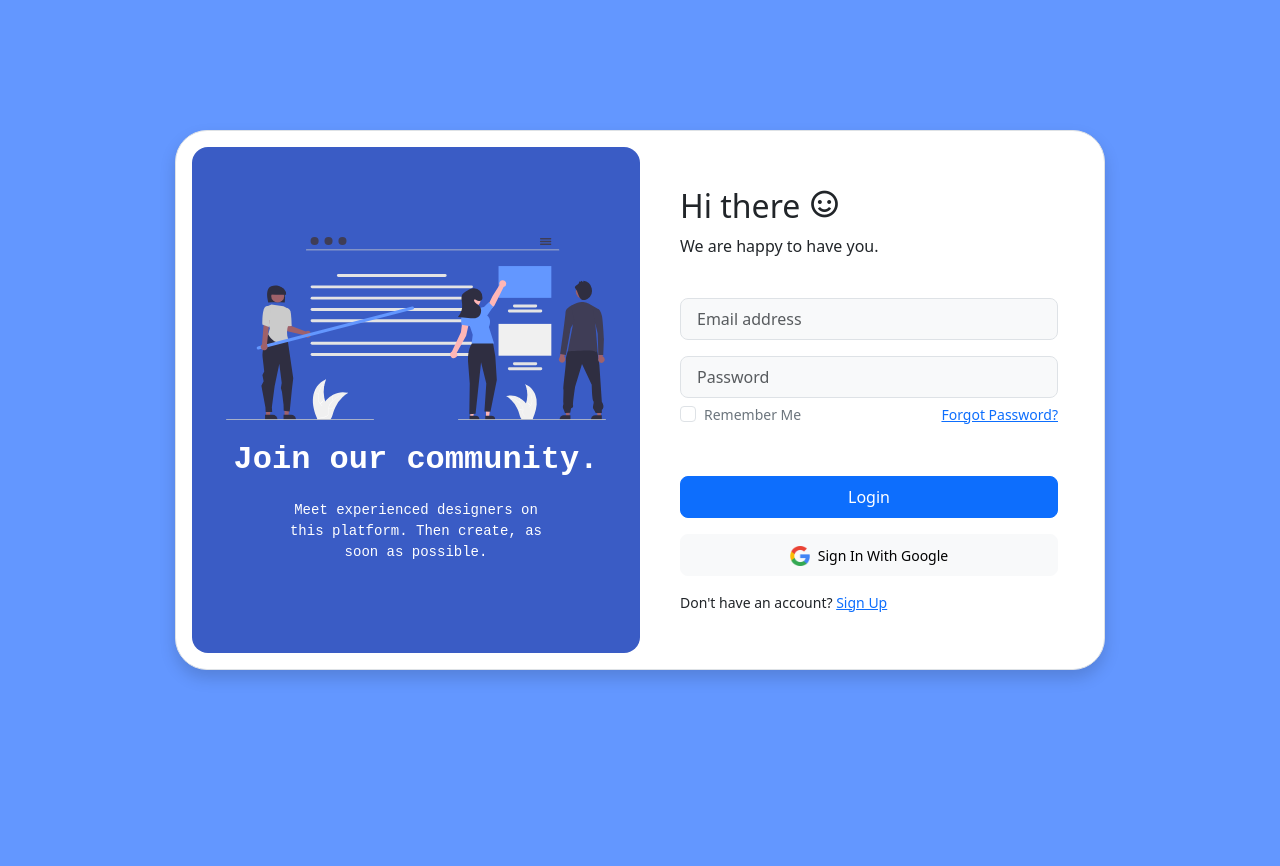
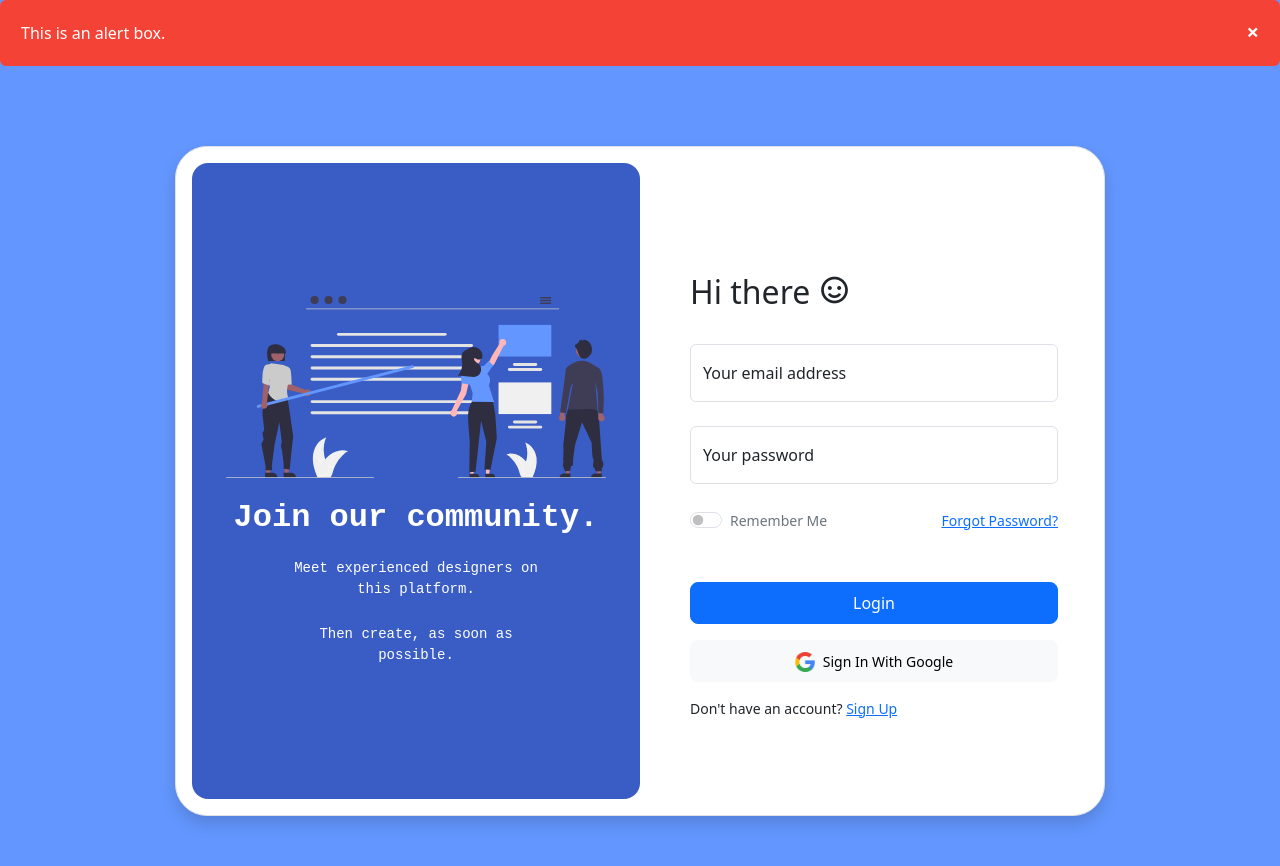
Before and after one commit to semaeryilmaz99/login-form-with-b5-and-js, a plain HTML site: page index.html in a window 1280 px wide. Before the commit the page ends 800 px from the top, so only its background shows below. Drawn offline with nearby package versions, Linux system fonts and the light colour scheme.

Commit message:
new updates
new updates

```diff
--- a/assets/js/forgot-script.js
+++ b/assets/js/forgot-script.js
@@ -2,7 +2,7 @@ const openEnterCodeModal = new bootstrap.Modal(document.getElementById('enterCod
 
 function openModal() {
 
-    var inputMail = document.getElementById('input-mail').value;
+    var inputMail = document.getElementById('email').value;
     if (inputMail == '') {
         alert('Please enter your email address.');
         return false;
--- a/index.html
+++ b/index.html
@@ -18,6 +18,11 @@
             background-color: #6397FF;
         }
     </style>
+
+    <div class="alert">
+        <span class="closebtn" onclick="this.parentElement.style.display='none';">&times;</span>
+        This is an alert box.
+    </div>
 
     <!-- MODAL -->
     <div class="modal fade" id="signUpModal" tableIndex="-1" role="dialog" aria-labelledby="signUpModalLabel"
@@ -78,11 +83,16 @@
                 <div class="featured-image mb-3">
                     <img src="assets/images/team.svg" class="img-fluid" style="width: 380px;">
                 </div>
-                <p class="text-white fs-2" style="font-family: 'Courier New', Courier, monospace; font-weight: 600;">
+                <p class="text-white fs-2 text-center"
+                    style="font-family: 'Courier New', Courier, monospace; font-weight: 600;">
                     Join our community.</p>
                 <small class="text-white text-wrap text-center"
                     style="width: 17rem;  font-family: 'Courier New', Courier, monospace;">Meet experienced designers on
-                    this platform. Then create, as soon as possible.</small>
+                    this platform.</small>
+                <br>
+                <small class="text-white text-wrap text-center"
+                    style="width: 17rem;  font-family: 'Courier New', Courier, monospace;">Then create, as soon as
+                    possible.</small>
 
             </div>
 
@@ -91,22 +101,33 @@
             <div class="col-md-6 right-box">
                 <div class="row align-items-center">
                     <div class="header-text mb-4">
-                        <h2 id="login-message">Hi there <i class='bx bx-smile'></i></h2>
-                        <p id="login-text">We are happy to have you.</p>
-                    </div>
-                    <div class="input-group mb-3">
-                        <input id="email-login" type="text" class="form-control form-control-lg bg-light fs-6"
-                            placeholder="Email address">
+                        <h2 id="login-message" class="login-message"><span>Hi there <i class='bx bx-smile'></i></span>
+                        </h2>
                     </div>
 
-                    <div class="input-group mb-1">
-                        <input id="password-login" type="password" class="form-control form-control-lg bg-light fs-6"
-                            placeholder="Password">
-                    </div>
+                    <form>
+                        <div class="form-floating">
+                            <input type="email" id="email-login" class="form-control" placeholder="Email address"
+                                required>
+                            <label for="email" class="form-label">Your email address</label>
+                            <!-- adding validation
+                            <div class="invalid-feedback">Invalid email</div> -->
+                        </div>
+                        <br>
+                        <div class="form-floating">
+                            <input type="password" id="password-login" class="form-control" placeholder="Password"
+                                required>
+                            <label for="password" class="form-label">Your password</label>
+                            <!-- adding validation
+                            <div class="invalid-feedback">Invalid password</div> -->
+                        </div>
+                        <br>
+                        <!--adding validation <button>Submit</button> -->
+                    </form>
 
                     <div class="input-group mb-5 d-flex justify-content-between">
-                        <div class="form-check">
-                            <input type="checkbox" class="form-check-input" id="formCheck">
+                        <div class="form-check form-switch">
+                            <input type="checkbox" class="form-check-input" id="formCheck" style="cursor: pointer;">
                             <label for="formCheck" class="form-check-label text-secondary"><small>Remember
                                     Me</small></label>
                         </div>
@@ -126,6 +147,7 @@
                     </div>
 
                     <div class="row">
+
                         <small>Don't have an account? <a href="#" onclick="openModal()" id="openSignUpModal">Sign
                                 Up</a></small>
                     </div>
--- a/style.css
+++ b/style.css
@@ -10,12 +10,67 @@ body {
 }
 
 .right-box {
-    padding: 40px 30px 40px 40px;
+    padding: 110px 30px 80px 50px;
 }
 
 ::placeholder {
     font-size: 16px;
 }
+
+.login-message:hover span {
+    display: none;
+}
+
+.login-message:hover:before {
+    content: "We are happy to have you.";
+    font-size: 20px;
+    cursor: pointer;
+}
+
+.forgot-message:hover span {
+    display: none;
+}
+
+.forgot-message:hover:before {
+    content: "Enter your email so we will send you some code to verify.";
+    font-size: 16px;
+    cursor: pointer;
+}
+
+.new-message:hover span {
+    display: none;
+}
+
+.new-message:hover:before {
+    content: "Select the strongest one.";
+    font-size: 24px;
+    cursor: pointer;
+}
+
+/* The alert message box */
+.alert {
+    padding: 20px;
+    background-color: #f44336; /* Red */
+    color: white;
+    margin-bottom: 15px;
+  }
+
+  /* The close button */
+  .closebtn {
+    margin-left: 15px;
+    color: white;
+    font-weight: bold;
+    float: right;
+    font-size: 22px;
+    line-height: 20px;
+    cursor: pointer;
+    transition: 0.3s;
+  }
+
+  /* When moving the mouse over the close button */
+  .closebtn:hover {
+    color: black;
+  }
 
 /* MEDIAQUERIES
 /* for small screens */
```
Also changed, not shown: assets/js/script.js (+10 -0 lines), forgot-password.html (+9 -6 lines), new-password.html (+18 -12 lines).
